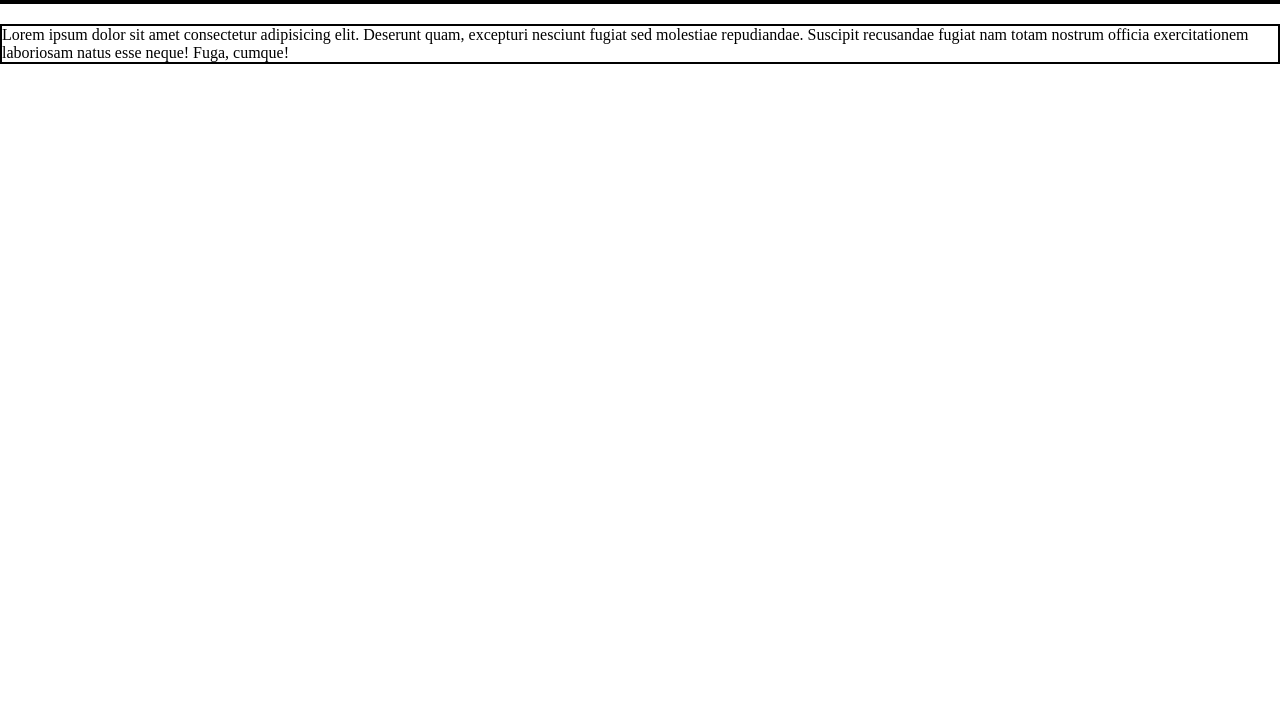
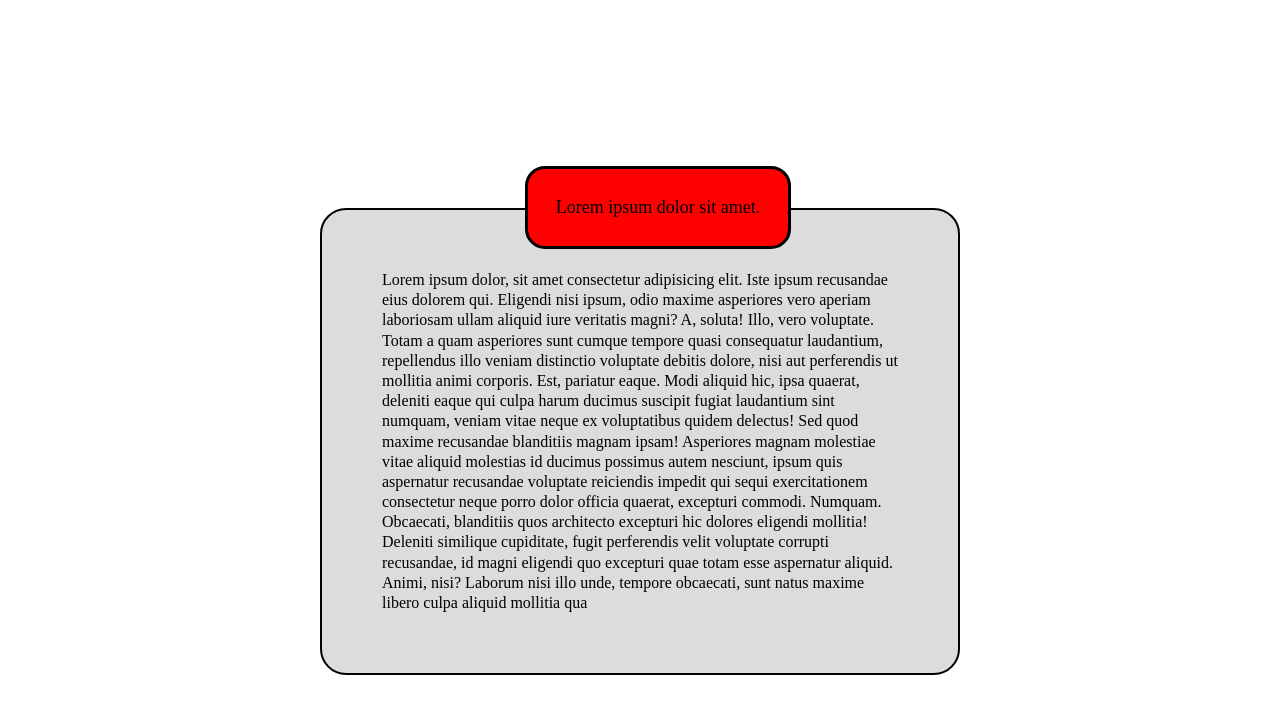
Before and after one commit to maury1001/EscuelaJavaScript, a plain HTML site: page SoyMaury/Prácticas/práctica-1/index.html in a window 1280 px wide. Drawn offline with Linux system fonts and the light colour scheme.

Commit message:
comit miercoles

```diff
--- a/SoyMaury/Prácticas/práctica-1/index.html
+++ b/SoyMaury/Prácticas/práctica-1/index.html
@@ -10,10 +10,15 @@
 <body>
     <main class="main_container">
         <div class="main_container-title">
-
+            <p>Lorem ipsum dolor sit amet.</p>
         </div>
         <div class="main_container-content">
-            <p>Lorem ipsum dolor sit amet consectetur adipisicing elit. Deserunt quam, excepturi nesciunt fugiat sed molestiae repudiandae. Suscipit recusandae fugiat nam totam nostrum officia exercitationem laboriosam natus esse neque! Fuga, cumque!</p>
+            <p> Lorem ipsum dolor, sit amet consectetur adipisicing elit. Iste ipsum recusandae eius dolorem qui. Eligendi nisi ipsum, odio maxime asperiores vero aperiam laboriosam ullam aliquid iure veritatis magni? A, soluta!
+                Illo, vero voluptate. Totam a quam asperiores sunt cumque tempore quasi consequatur laudantium, repellendus illo veniam distinctio voluptate debitis dolore, nisi aut perferendis ut mollitia animi corporis. Est, pariatur eaque.
+                Modi aliquid hic, ipsa quaerat, deleniti eaque qui culpa harum ducimus suscipit fugiat laudantium sint numquam, veniam vitae neque ex voluptatibus quidem delectus! Sed quod maxime recusandae blanditiis magnam ipsam!
+                Asperiores magnam molestiae vitae aliquid molestias id ducimus possimus autem nesciunt, ipsum quis aspernatur recusandae voluptate reiciendis impedit qui sequi exercitationem consectetur neque porro dolor officia quaerat, excepturi commodi. Numquam.
+                Obcaecati, blanditiis quos architecto excepturi hic dolores eligendi mollitia! Deleniti similique cupiditate, fugit perferendis velit voluptate corrupti recusandae, id magni eligendi quo excepturi quae totam esse aspernatur aliquid. Animi, nisi?
+                Laborum nisi illo unde, tempore obcaecati, sunt natus maxime libero culpa aliquid mollitia qua</p>
         </div>
     </main>
 </body>
--- a/SoyMaury/Prácticas/práctica-1/styles.css
+++ b/SoyMaury/Prácticas/práctica-1/styles.css
@@ -4,20 +4,36 @@
     padding: 0;
 }
 
+html {
+    font-size: 62.5%;
+}
 
 .main_container {
-   display: flex;
-   flex-direction: column;
-   justify-content: space-between;
-   row-gap: 20px;
-   column-gap: 30px;
+    position: fixed;
+    top: 50%;
+    left: 50%;
+    transform: translate(-50%, -50%);
+    display: inline-block;
 }
 
 .main_container-title {
-    border: 2px black solid;
+    font-size: 1.8rem;
+    background-color: red;
+    display: inline-block;
+    position: relative;
+    left: 32%;
+    top: 4.1rem;
+    padding: 2.8rem;
+    border: black solid;
+    border-radius: 2rem;
 }
 
 .main_container-content {
-    border: 2px black solid;
-
+    font-size: 1.6rem;
+    background-color: gainsboro;
+    display: inline-block;
+    border: 0.2rem black solid;
+    padding: 6rem;
+    line-height: calc(1.7rem + 20%);
+    border-radius: 2.6rem;
 }
```
Also changed, not shown: SoyMaury/claseDisplay/index.html (added, +28 -0 lines), SoyMaury/claseDisplay/styles.css (added, +20 -0 lines).
